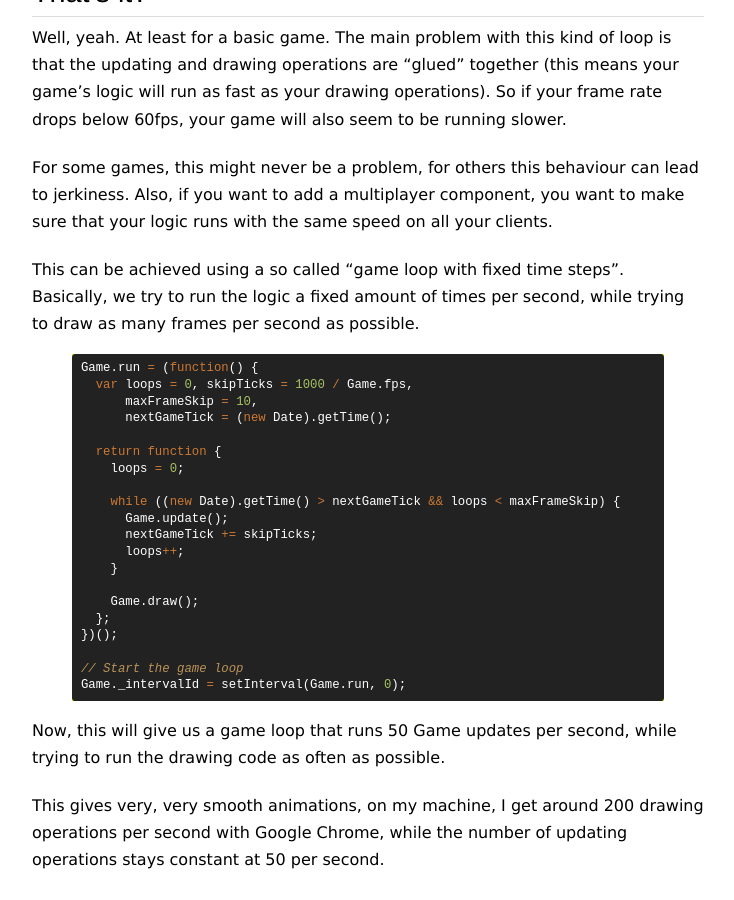
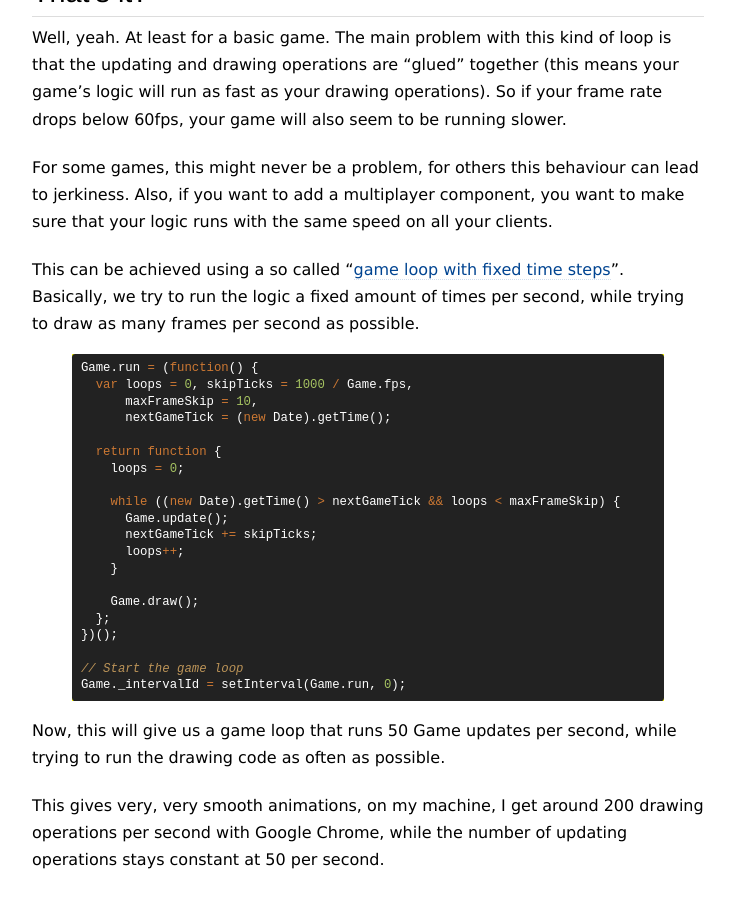
Before and after one commit to arthurschreiber/arthurschreiber.github.com, a Jekyll site: the page built from _posts/2010-02-02-javascript-game-development-the-game-loop.markdown, in a window 1280 px wide and 900 px high, scrolled down 1158 px. Shown: the whole window, without its empty margins (272-1006 px from the left). Built offline with Jekyll 4.4.1, drawn with Linux system fonts in a browser that asks for light colours; Markdown is read by kramdown in place of the engine named in the settings; comment, search, counter and statistics services are not loaded; part of the change alters nothing that is shown.

```diff
--- a/_posts/2010-02-02-javascript-game-development-the-game-loop.markdown
+++ b/_posts/2010-02-02-javascript-game-development-the-game-loop.markdown
@@ -65,7 +65,8 @@ For some games, this might never be a problem, for others this behaviour can lea
 to jerkiness. Also, if you want to add a multiplayer component, you want to make
 sure that your logic runs with the same speed on all your clients.
 
-This can be achieved using a so called "game loop with fixed time steps".
+This can be achieved using a so called
+"[game loop with fixed time steps][flipcode:fixed_timestep]".
 Basically, we try to run the logic a fixed amount of times per second, while
 trying to draw as many frames per second as possible.
 
@@ -159,6 +160,7 @@ over the next weeks, so make sure to check back from time to time!
 
 [mdc:setInterval]: https://developer.mozilla.org/en/DOM/window.setInterval
 [mdc:mozRequestAnimationFrame]: https://developer.mozilla.org/en/DOM/window.mozRequestAnimationFrame
+[flipcode:fixed_timestep]: http://www.flipcode.com/archives/Main_Loop_with_Fixed_Time_Steps.shtml
 [example:setInterval]: /examples/game_loop/setInterval.html
 [example:fixed_timestep_setInterval]: /examples/game_loop/fixed_timestep_setInterval.html
 [example:fixed_timestep_optimal]: /examples/game_loop/fixed_timestep_optimal.html
```
